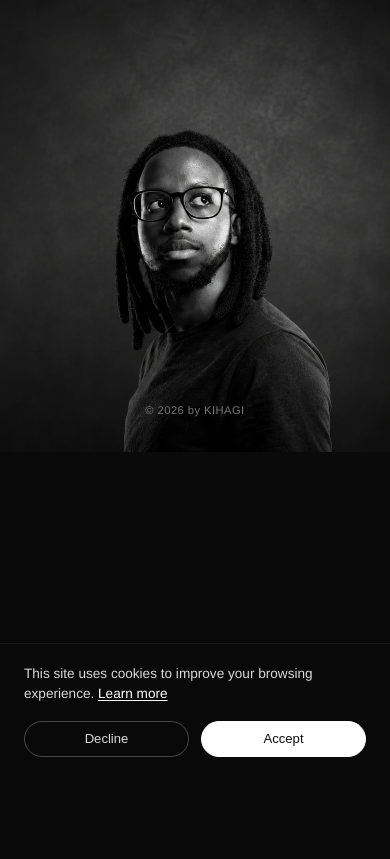
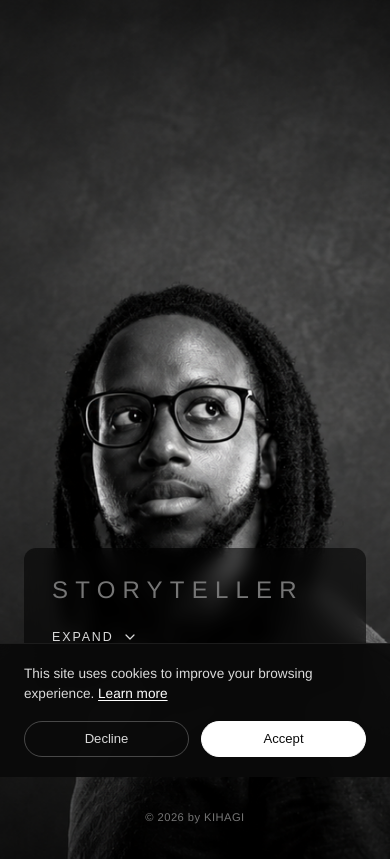
Before and after one commit to ndkcontent/michaelkanari-portfolio, a plain HTML site: page index.html in a window 390 px wide. Shown: the part 67-926 px from the top of the page. Before the commit the page ends 844 px from the top, so only its background shows below. Drawn offline with Linux system fonts and the light colour scheme.

Commit message:
day five edits 18

```diff
--- a/style.css
+++ b/style.css
@@ -829,12 +829,6 @@
     margin: 0 1.5rem;
   }
 
-  .page-section.about-page {
-    flex: none;
-    min-height: auto;
-    overflow-y: auto;
-  }
-
   .film-feature {
     padding: 0 1.5rem;
     margin: 1.5rem auto 3rem;
@@ -860,6 +854,8 @@
   .about-bg-content {
     padding: 2rem 1.5rem;
     justify-content: flex-start;
+    margin-left: 0;
+    margin-bottom: 0;
   }
   .about-text {
     width: 100%;
```
